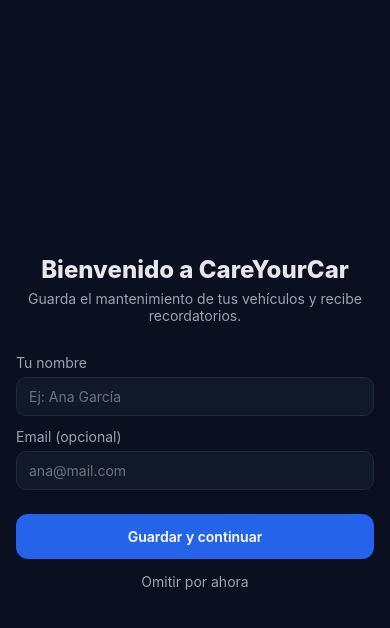
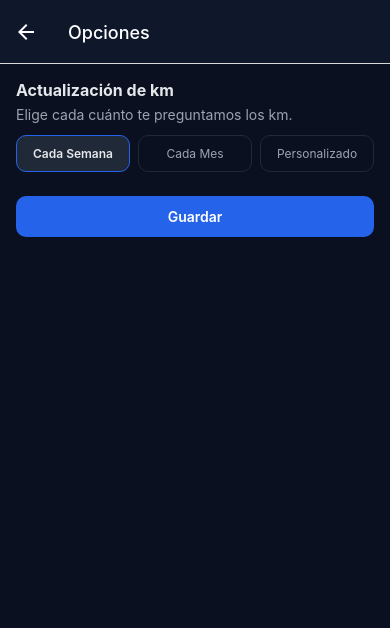
Before and after one commit to Charly2389/CareYourCarApp, a React Native app: screen /Options in a window 390 px wide. Shown: the top 628 px of the page. Built offline with nearby package versions, Linux system fonts and the light colour scheme.

Commit message:
feat(options): add Options screen with km update frequency (weekly/monthly/custom), persist settings, schedule local notifications (expo) and show banner prompt on app open

```diff
--- a/App.tsx
+++ b/App.tsx
@@ -13,6 +13,8 @@
 import MaintenancePlanScreen from './src/screens/MaintenancePlanScreen';
 import type { MaintenanceType } from './src/models';
 import Banner from './src/components/Banner';
+import OptionsScreen from './src/screens/OptionsScreen';
+import { checkKmReminderOnAppOpen } from './src/services/reminders/kmUpdate';
 
 export type RootStackParamList = {
   Onboarding: undefined;
@@ -21,6 +23,7 @@
   VehicleDetail: { vehicleId: string };
   AddMaintenance: { vehicleId: string; presetType?: MaintenanceType; presetLabel?: string };
   MaintenancePlan: { vehicleId: string };
+  Options: undefined;
 };
 
 const Stack = createNativeStackNavigator<RootStackParamList>();
@@ -34,6 +37,10 @@
       setOnboarded(flag || !!profile);
       setLoaded(true);
     });
+  }, []);
+
+  useEffect(() => {
+    checkKmReminderOnAppOpen();
   }, []);
 
   if (!loaded) return null;
@@ -52,7 +59,14 @@
           }}
         >
           <Stack.Screen name="Onboarding" component={OnboardingScreen} options={{ headerShown: false }} />
-          <Stack.Screen name="Vehicles" component={VehicleListScreen} options={{ title: 'Mis Coches' }} />
+          <Stack.Screen name="Vehicles" component={VehicleListScreen} options={({ navigation }) => ({
+            title: 'Mis Coches',
+            headerRight: () => (
+              <TouchableOpacity onPress={() => navigation.navigate('Options')}>
+                <Text style={{ color: '#60A5FA', fontWeight: '600' }}>Opciones</Text>
+              </TouchableOpacity>
+            ),
+          })} />
           <Stack.Screen name="AddVehicle" component={AddEditVehicleScreen} options={{ title: 'Añadir/Editar Coche' }} />
           <Stack.Screen
             name="VehicleDetail"
@@ -68,6 +82,7 @@
           />
           <Stack.Screen name="AddMaintenance" component={AddEditMaintenanceScreen} options={{ title: 'Añadir Mantenimiento' }} />
           <Stack.Screen name="MaintenancePlan" component={MaintenancePlanScreen} options={{ title: 'Plan de mantenimiento' }} />
+          <Stack.Screen name="Options" component={OptionsScreen} options={{ title: 'Opciones' }} />
         </Stack.Navigator>
       </NavigationContainer>
     </SafeAreaProvider>
--- /dev/null
+++ b/src/screens/OptionsScreen.tsx
@@ -0,0 +1,79 @@
+import React, { useEffect, useState } from 'react';
+import { View, Text, StyleSheet, TouchableOpacity, TextInput } from 'react-native';
+import { loadKmOptions, saveKmOptions, KmUpdateOptions } from '../services/reminders/kmUpdate';
+
+type Choice = 'weekly' | 'monthly' | 'custom';
+
+export default function OptionsScreen() {
+  const [choice, setChoice] = useState<Choice>('weekly');
+  const [days, setDays] = useState<string>('7');
+  const [saving, setSaving] = useState(false);
+  const [saved, setSaved] = useState(false);
+
+  useEffect(() => {
+    (async () => {
+      const current = await loadKmOptions();
+      if (current) {
+        setChoice(current.frequency as Choice);
+        if (current.frequency === 'custom' && current.customDays) setDays(String(current.customDays));
+      }
+    })();
+  }, []);
+
+  const onSave = async () => {
+    setSaving(true);
+    const opts: KmUpdateOptions = {
+      frequency: choice,
+      customDays: choice === 'custom' ? Math.max(1, Number(days) || 1) : undefined,
+    };
+    await saveKmOptions(opts);
+    setSaving(false);
+    setSaved(true);
+    setTimeout(() => setSaved(false), 1500);
+  };
+
+  return (
+    <View style={styles.container}>
+      <Text style={styles.header}>Actualización de km</Text>
+      <Text style={styles.sub}>Elige cada cuánto te preguntamos los km.</Text>
+
+      <View style={styles.segment}>
+        {[
+          { key: 'weekly', label: 'Cada Semana' },
+          { key: 'monthly', label: 'Cada Mes' },
+          { key: 'custom', label: 'Personalizado' },
+        ].map((opt) => (
+          <TouchableOpacity key={opt.key} style={[styles.segmentItem, choice === (opt.key as Choice) && styles.segmentItemActive]} onPress={() => setChoice(opt.key as Choice)}>
+            <Text style={[styles.segmentText, choice === (opt.key as Choice) && styles.segmentTextActive]}>{opt.label}</Text>
+          </TouchableOpacity>
+        ))}
+      </View>
+
+      {choice === 'custom' && (
+        <View style={{ marginTop: 12, flexDirection: 'row', alignItems: 'center' }}>
+          <Text style={styles.label}>Cada (días)</Text>
+          <TextInput style={[styles.input, { marginLeft: 8, width: 100 }]} keyboardType="numeric" value={days} onChangeText={setDays} placeholder="10" placeholderTextColor="#6B7280" />
+        </View>
+      )}
+
+      <TouchableOpacity style={[styles.button, saving && { opacity: 0.6 }]} onPress={onSave} disabled={saving}>
+        <Text style={styles.buttonText}>{saving ? 'Guardando…' : saved ? 'Guardado' : 'Guardar'}</Text>
+      </TouchableOpacity>
+    </View>
+  );
+}
+
+const styles = StyleSheet.create({
+  container: { flex: 1, padding: 16 },
+  header: { color: '#E5E7EB', fontSize: 16, fontWeight: '700' },
+  sub: { color: '#9CA3AF', marginTop: 6 },
+  segment: { flexDirection: 'row', gap: 8, marginTop: 12 },
+  segmentItem: { flex: 1, paddingVertical: 10, backgroundColor: '#0B1020', borderRadius: 10, borderWidth: 1, borderColor: '#1F2937', alignItems: 'center' },
+  segmentItemActive: { backgroundColor: '#1F2937', borderColor: '#2563EB' },
+  segmentText: { color: '#9CA3AF', fontSize: 12 },
+  segmentTextActive: { color: '#E5E7EB', fontWeight: '600' },
+  label: { color: '#9CA3AF' },
+  input: { backgroundColor: '#0B1020', borderRadius: 8, borderWidth: 1, borderColor: '#1F2937', paddingHorizontal: 10, paddingVertical: 8, color: '#E5E7EB' },
+  button: { backgroundColor: '#2563EB', padding: 12, borderRadius: 10, marginTop: 24, alignItems: 'center' },
+  buttonText: { color: '#fff', fontWeight: '600' },
+});
--- /dev/null
+++ b/src/services/reminders/kmUpdate.ts
@@ -0,0 +1,76 @@
+import AsyncStorage from '@react-native-async-storage/async-storage';
+import * as Notifications from 'expo-notifications';
+import { Platform } from 'react-native';
+import { addInbox } from '../../services/inbox';
+
+type Freq = 'weekly' | 'monthly' | 'custom';
+
+export interface KmUpdateOptions {
+  frequency: Freq;
+  customDays?: number; // only if frequency === 'custom'
+  nextDueAt?: string; // ISO
+}
+
+const KEY = 'cyc/options/kmUpdate';
+
+export async function loadKmOptions(): Promise<KmUpdateOptions | undefined> {
+  try {
+    const raw = await AsyncStorage.getItem(KEY);
+    return raw ? (JSON.parse(raw) as KmUpdateOptions) : undefined;
+  } catch {
+    return undefined;
+  }
+}
+
+export async function saveKmOptions(opts: KmUpdateOptions): Promise<void> {
+  const normalized: KmUpdateOptions = { ...opts };
+  if (!normalized.nextDueAt) {
+    normalized.nextDueAt = computeNextDue(new Date(), opts).toISOString();
+  }
+  await AsyncStorage.setItem(KEY, JSON.stringify(normalized));
+  await scheduleNotification(normalized);
+}
+
+function computeNextDue(from: Date, opts: KmUpdateOptions): Date {
+  const d = new Date(from.getTime());
+  const days = opts.frequency === 'weekly' ? 7 : opts.frequency === 'monthly' ? 30 : Math.max(1, opts.customDays || 7);
+  d.setDate(d.getDate() + days);
+  return d;
+}
+
+export async function checkKmReminderOnAppOpen(): Promise<void> {
+  const opts = await loadKmOptions();
+  if (!opts?.nextDueAt) return;
+  const due = new Date(opts.nextDueAt);
+  if (Date.now() >= due.getTime()) {
+    await addInbox('Actualización de km', '¿Cuántos km lleva tu vehículo?');
+    const next = computeNextDue(new Date(), opts);
+    await saveKmOptions({ ...opts, nextDueAt: next.toISOString() });
+  }
+}
+
+async function ensurePermissions(): Promise<boolean> {
+  if (Platform.OS === 'web') return false;
+  const settings = await Notifications.getPermissionsAsync();
+  if (settings.status !== 'granted') {
+    const req = await Notifications.requestPermissionsAsync();
+    return req.status === 'granted';
+  }
+  return true;
+}
+
+async function scheduleNotification(opts: KmUpdateOptions): Promise<void> {
+  if (!(await ensurePermissions())) return;
+  try {
+    // Cancel any existing by storing id not used; expo API requires id on cancel
+  } catch {}
+  const seconds = (opts.frequency === 'weekly' ? 7 : opts.frequency === 'monthly' ? 30 : Math.max(1, opts.customDays || 7)) * 24 * 60 * 60;
+  try {
+    await Notifications.scheduleNotificationAsync({
+      content: { title: 'Actualización de km', body: '¿Cuántos km lleva tu vehículo?' },
+      trigger: { seconds, repeats: true } as any,
+    });
+  } catch {
+    // ignore scheduling errors on unsupported platforms
+  }
+}
```
